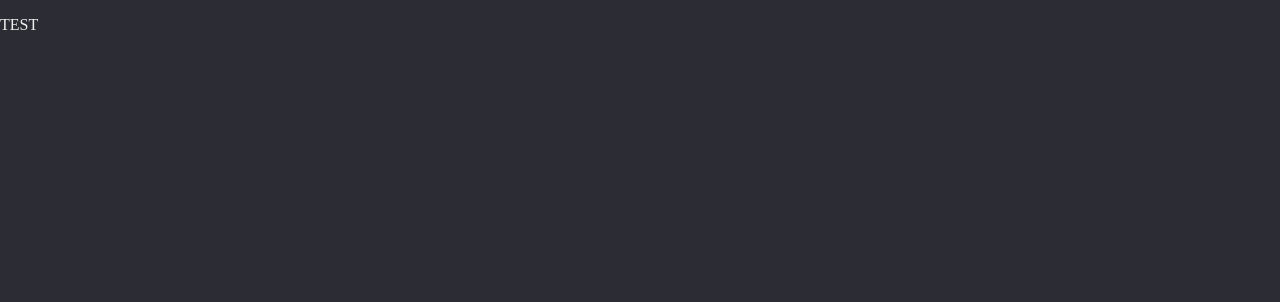
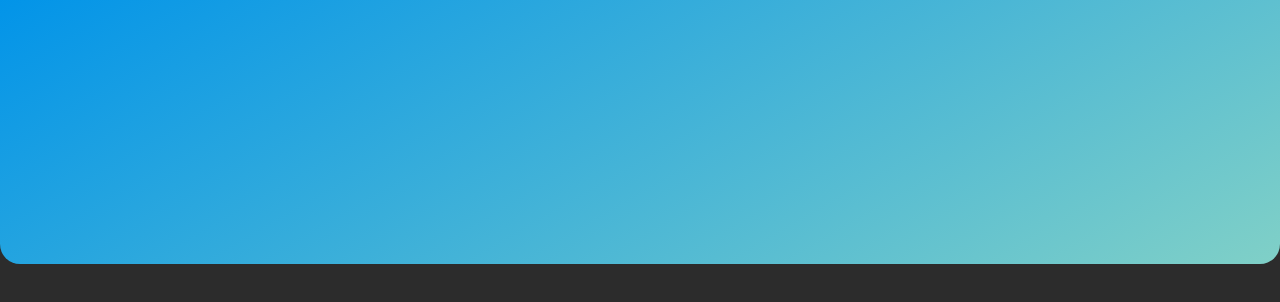
Before and after one commit to Povlsen/FoosballApp, a React (Create React App) app: page / in a window 1280 px wide. Shown: the top 302 px of the page. Built offline with nearby package versions, Linux system fonts and the light colour scheme.

Commit message:
Addded topview, and structure in folders

```diff
--- a/public/index.html
+++ b/public/index.html
@@ -21,7 +21,7 @@
       work correctly both with client-side routing and a non-root public URL.
       Learn how to configure a non-root public URL by running `npm run build`.
     -->
-  <title>Jota-Joti Task Tracker</title>
+  <title>Fossball - App</title>
 </head>
 
 <body>
--- a/src/App.scss
+++ /dev/null
@@ -1,13 +0,0 @@
-@import 'theme';
-
-.App {
-  a {
-    width: 200px;
-    height: 200px;
-    background-color: $green;
-    font-size: 20px;
-    &:hover {
-      background-color: $blue;
-    }
-  }
-}
--- /dev/null
+++ b/src/components/TopView/TopView.scss
@@ -0,0 +1,12 @@
+@import '../../styling/theme.scss';
+
+.view {
+    background-color: $blue;
+    background-image: linear-gradient(150deg, $blue 0%, $green 100%);
+    height: 35%;
+    width: 100%;
+    margin: 0;
+    margin-top: -16px;
+
+    border-radius: 0% 0% 20px 20px;
+}
--- /dev/null
+++ b/src/components/TopView/index.js
@@ -0,0 +1,13 @@
+import React, { Component } from 'react';
+import './TopView.scss'
+
+class TopView extends Component {
+    render(){
+        return (
+            <div class="view">
+            </div>
+        )
+    }
+}
+
+export default TopView
--- a/src/index.js
+++ b/src/index.js
@@ -6,9 +6,9 @@ import store, { history } from './redux/store'
 
 import { Route, BrowserRouter as Router, Switch } from 'react-router-dom'
 import * as serviceWorker from './serviceWorker'
-import './index.scss'
+import './styling/index.scss'
 
-import App from './App'
+import App from './pages/App'
 import NotFound from './pages/notfound/index.js'
 
 axios.defaults.baseURL = process.env.REACT_APP_API_URL
--- a/src/App.js
+++ b/src/pages/App.js
@@ -1,11 +1,10 @@
 import React from 'react'
 import { Link } from 'react-router-dom'
-import './App.scss'
+import '../styling/App.scss'
+import TopView from '../components/TopView'
 
 const App = _ => (
-  <div>
-    <p>TEST</p>
-  </div>
+ <TopView />
 )
 
 export default App
--- a/src/pages/notfound/index.js
+++ b/src/pages/notfound/index.js
@@ -1,5 +1,5 @@
 import React from 'react'
-import './index.scss'
+import '../../styling/index.scss'
 
 const NotFound = _ => (
   <div className='notfound'>404 Not found!</div>
--- /dev/null
+++ b/src/styling/App.scss
@@ -0,0 +1,8 @@
+@import 'theme';
+
+.App {
+  body { margin: 0;}
+  a {
+    font-size: 20px;
+  }
+}
--- a/src/theme.scss
+++ b/src/styling/theme.scss
@@ -1,5 +1,5 @@
-$black: #2C2C34;
-$grey: #3A3A41;
+$black: #2C2C2C;
+$grey: #3A3A3A;
 $blue: #0093E9;
 $green: #80D0C7;
 $red: #FC5185;
```
Also changed, not shown: src/styling/index.scss (renamed from src/index.scss), 1 other file (tests, documents, lock files or other folders).
